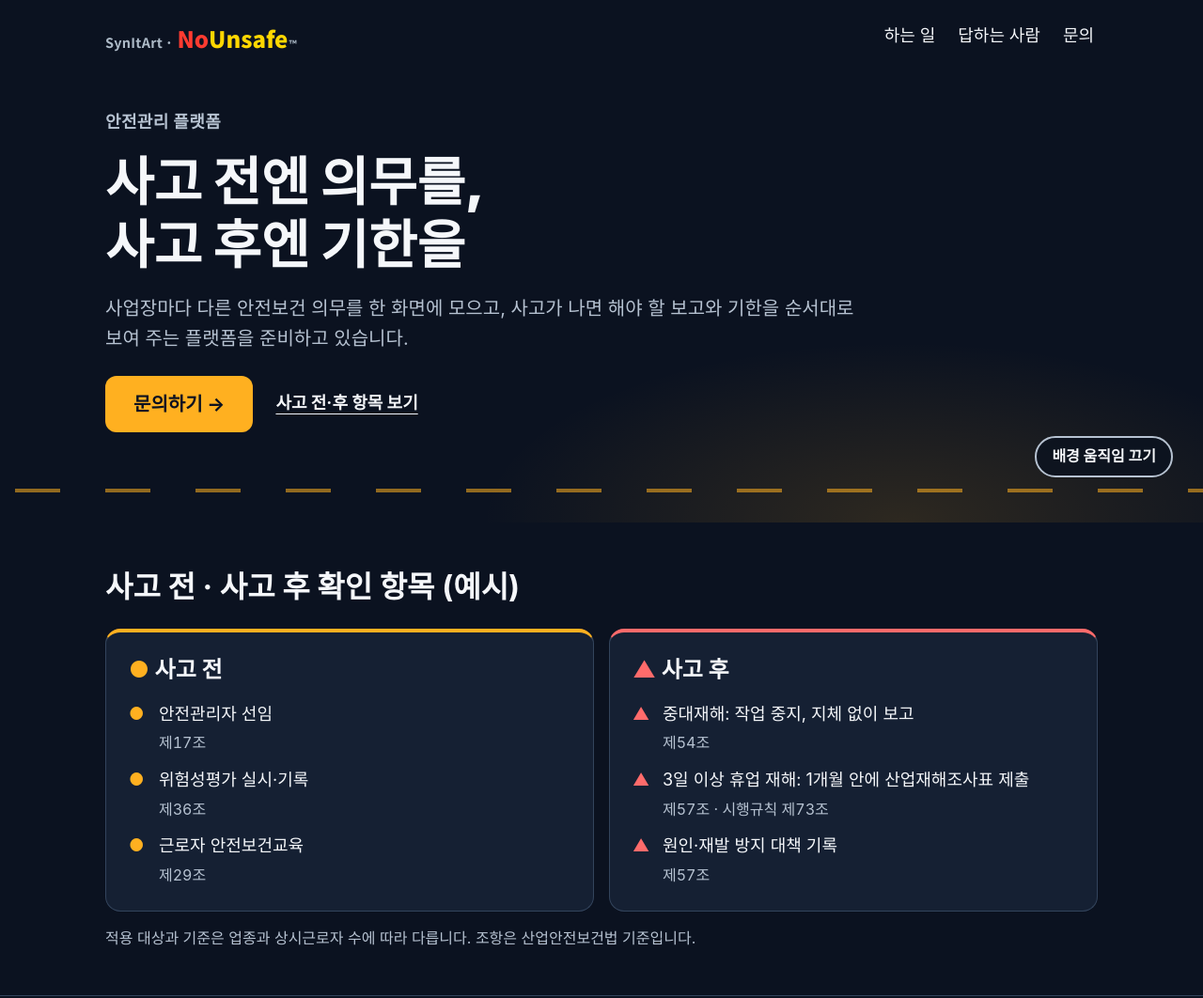
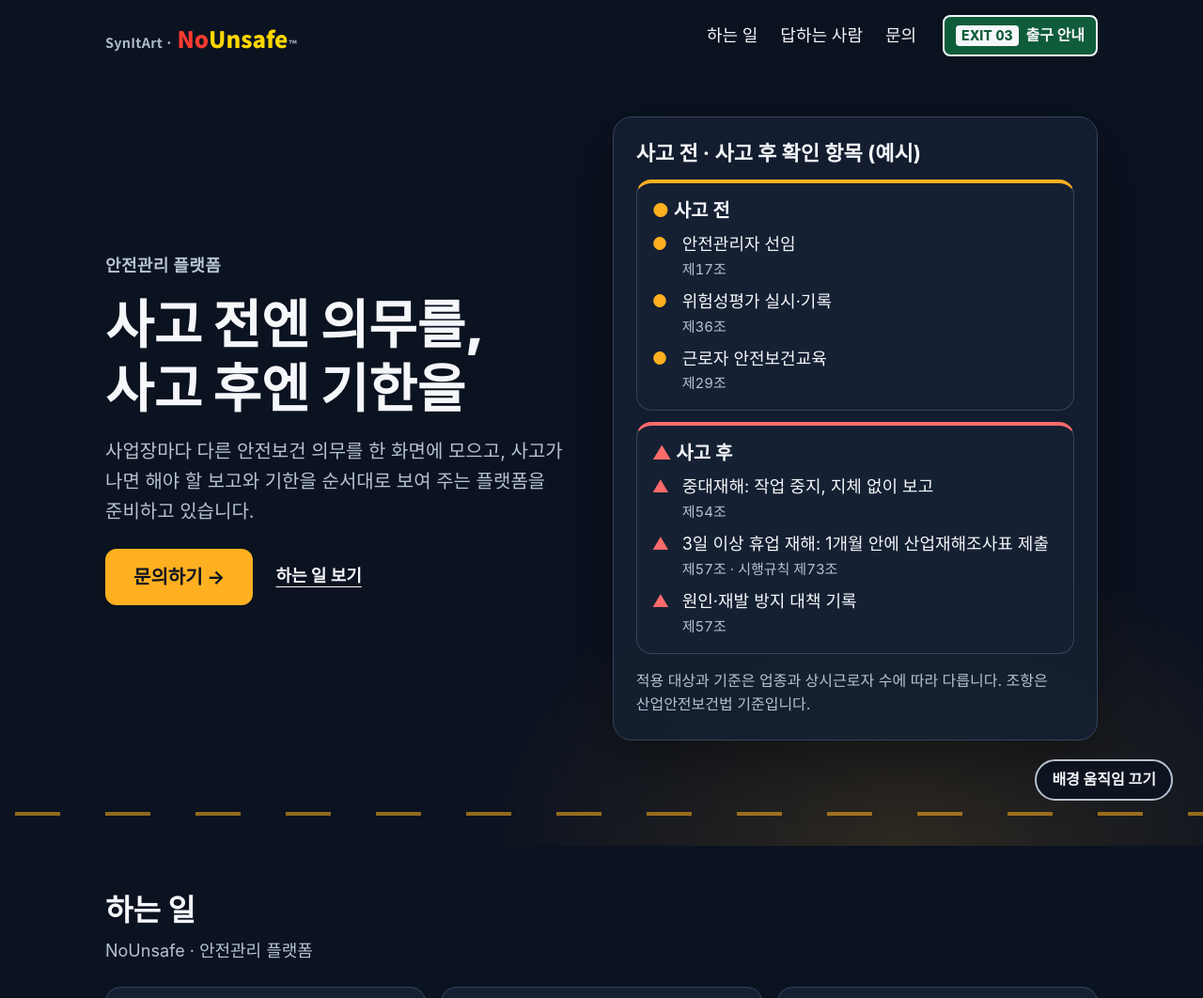
Before and after one commit to LegalItArt/nounsafe-site, a plain HTML site: page index.html in a window 1280 px wide. Shown: the top 1062 px of the page at 94% size. Drawn offline with Linux system fonts and the light colour scheme; a web font is replaced by a local one.

Commit message:
첫 화면 2단, 출구 표지판, 공유 이미지, 파비콘

```diff
--- a/404.html
+++ b/404.html
@@ -5,6 +5,7 @@
 <meta name="viewport" content="width=device-width, initial-scale=1">
 <title>페이지를 찾을 수 없습니다 | NoUnsafe · SynItArt</title>
 <meta name="robots" content="noindex">
+<link rel="icon" href="/favicon.svg" type="image/svg+xml">
 <link rel="stylesheet" href="https://cdn.jsdelivr.net/gh/orioncactus/pretendard@v1.3.9/dist/web/variable/pretendardvariable-dynamic-subset.min.css">
 <link rel="stylesheet" href="https://fonts.googleapis.com/css2?family=Noto+Sans+KR:wght@700;900&display=swap">
 <style>
--- a/index.html
+++ b/index.html
@@ -15,6 +15,12 @@
 <meta property="og:url" content="https://nounsafe.synitart.com/">
 <meta property="og:title" content="NoUnsafe™ · 안전관리 플랫폼 — 사고 전 의무, 사고 후 기한">
 <meta property="og:description" content="사업장 안전보건 의무를 한 화면에 모으고, 사고 후 보고와 기한을 순서대로 보여 주는 안전관리 플랫폼 NoUnsafe. 준비 중.">
+<meta property="og:image" content="https://nounsafe.synitart.com/og.png">
+<meta property="og:image:width" content="1200">
+<meta property="og:image:height" content="630">
+<meta property="og:image:alt" content="NoUnsafe · 안전관리 플랫폼">
+<meta name="twitter:card" content="summary_large_image">
+<link rel="icon" href="/favicon.svg" type="image/svg+xml">
 <meta name="author" content="Syn Dae Sik (신대식, 申大湜)">
 <meta name="theme-color" content="#0B1220">
 <link rel="preconnect" href="https://cdn.jsdelivr.net">
@@ -83,6 +89,29 @@ nav a:hover{color:var(--accent)}
 @media(min-width:720px){.motionbtn{right:32px}}
 @media(prefers-reduced-motion:reduce){.lane i{animation:none}.motionbtn{display:none}}
 
+/* 1. 첫 화면 2단: 글 | 대표 장치 */
+.hero .grid{display:grid;gap:32px;align-items:center}
+.hcopy{display:grid;gap:16px;align-content:start}
+.hpanel{display:grid;gap:12px;padding:24px;border-radius:20px;background:rgb(21 32 51 / .82);border:1px solid var(--border);box-shadow:0 24px 60px rgb(0 0 0 / .35)}
+.hpanel .ph{font-size:22px;line-height:1.35}
+.hpanel .note{margin-top:4px}
+.hpanel .steps{grid-template-columns:1fr;gap:8px}
+.hpanel .steps li{grid-template-columns:44px 1fr;align-items:baseline;gap:2px 12px;padding:12px 16px;border-top:0;border-left:4px solid var(--accent);border-radius:12px}
+.hpanel .steps .sn{grid-row:span 2}
+.hpanel .steps b{font-size:20px}
+.hpanel .twocol{grid-template-columns:repeat(auto-fit,minmax(min(100%,240px),1fr));gap:12px}
+.hpanel .twocol .col{padding:16px}
+.hpanel .twocol h3{font-size:20px}
+.hpanel .twocol ul{gap:8px;margin-top:8px}
+.hpanel .twocol li{gap:0 8px}
+.hpanel .twocol .law{font-size:15px}
+.hpanel .spec th,.hpanel .spec td{padding:10px 12px}
+@media(min-width:960px){.hero .grid{grid-template-columns:minmax(0,1fr) minmax(0,1.05fr);gap:48px}.hero{padding-block:48px 112px}}
+/* 3. 허브로 돌아가는 출구 표지판 */
+.exit{display:inline-flex;align-items:center;gap:8px;min-height:44px;padding:4px 12px;border-radius:8px;background:#0F5C3A;border:2px solid #F5F7FA;color:#F5F7FA;font-weight:800;font-size:16px;text-decoration:none;box-shadow:0 0 0 2px #0B1220}
+.exit .n{background:#F5F7FA;color:#0F5C3A;border-radius:4px;padding:0 6px;font-size:14px;font-variant-numeric:tabular-nums}
+.exit:hover{transform:translateX(-2px)}
+@media(prefers-reduced-motion:reduce){.exit:hover{transform:none}}
 .sec{padding-block:48px}
 .sec+.sec{border-top:1px solid var(--border)}
 .sec-head{display:grid;gap:8px;margin-bottom:24px}
@@ -138,7 +167,8 @@ footer a{color:var(--text);text-decoration:underline;text-underline-offset:4px;d
 
 @media print{
   :root{--bg:#FFFFFF;--surface:#F8FAFC;--text:#0F172A;--muted:#475569;--border:#94A3B8;--hold:#475569;--accent:#7A4200;--on-accent:#FFFFFF;--wa:#0F172A;--wb:#0F172A}
-  .lane,.motionbtn,.glow,.skip{display:none!important}
+  .lane,.motionbtn,.glow,.skip,.exit{display:none!important}
+  .hpanel{box-shadow:none;background:var(--surface)}
   .hero{padding-block:16px}
   .sec,.works li,.steps li,.twocol .col{break-inside:avoid}
   a{color:var(--text)}
@@ -155,27 +185,27 @@ footer a{color:var(--text);text-decoration:underline;text-underline-offset:4px;d
       <a href="#people">답하는 사람</a>
       <a href="#contact">문의</a>
     </nav>
+    <a class="exit" href="https://synitart.com/#exits" aria-label="SynItArt 출구 안내로 돌아가기, EXIT 03"><span class="n">EXIT 03</span><span>출구 안내</span></a>
   </div>
 </header>
 <main id="main">
 <section class="hero" id="top" aria-labelledby="heroH">
   <div class="glow" aria-hidden="true"></div>
-  <div class="wrap">
-    <p class="eyebrow">안전관리 플랫폼</p>
-    <h1 id="heroH">사고 전엔 의무를,<br>사고 후엔 기한을</h1>
-    <p class="lead">사업장마다 다른 안전보건 의무를 한 화면에 모으고, 사고가 나면 해야 할 보고와 기한을 순서대로 보여 주는 플랫폼을 준비하고 있습니다.</p>
-    <div class="cta"><a class="btn btn-fill" href="mailto:synitart@gmail.com?subject=NoUnsafe%20%EB%AC%B8%EC%9D%98">문의하기 →</a><a class="more" href="#detail">사고 전·후 항목 보기</a></div>
+  <div class="wrap grid">
+    <div class="hcopy">
+      <p class="eyebrow">안전관리 플랫폼</p>
+      <h1 id="heroH">사고 전엔 의무를,<br>사고 후엔 기한을</h1>
+      <p class="lead">사업장마다 다른 안전보건 의무를 한 화면에 모으고, 사고가 나면 해야 할 보고와 기한을 순서대로 보여 주는 플랫폼을 준비하고 있습니다.</p>
+      <div class="cta"><a class="btn btn-fill" href="mailto:synitart@gmail.com?subject=NoUnsafe%20%EB%AC%B8%EC%9D%98">문의하기 →</a><a class="more" href="#works">하는 일 보기</a></div>
+    </div>
+    <aside class="hpanel" id="detail" aria-labelledby="detailH">
+      <h2 class="ph" id="detailH">사고 전 · 사고 후 확인 항목 (예시)</h2>
+      <div class="twocol"><div class="col"><h3><span aria-hidden="true">●</span> 사고 전</h3><ul><li><span class="ck" aria-hidden="true">●</span><span>안전관리자 선임</span><span class="law">제17조</span></li><li><span class="ck" aria-hidden="true">●</span><span>위험성평가 실시·기록</span><span class="law">제36조</span></li><li><span class="ck" aria-hidden="true">●</span><span>근로자 안전보건교육</span><span class="law">제29조</span></li></ul></div><div class="col"><h3><span aria-hidden="true">▲</span> 사고 후</h3><ul><li><span class="ck" aria-hidden="true">▲</span><span>중대재해: 작업 중지, 지체 없이 보고</span><span class="law">제54조</span></li><li><span class="ck" aria-hidden="true">▲</span><span>3일 이상 휴업 재해: 1개월 안에 산업재해조사표 제출</span><span class="law">제57조 · 시행규칙 제73조</span></li><li><span class="ck" aria-hidden="true">▲</span><span>원인·재발 방지 대책 기록</span><span class="law">제57조</span></li></ul></div></div>
+      <p class="note">적용 대상과 기준은 업종과 상시근로자 수에 따라 다릅니다. 조항은 산업안전보건법 기준입니다.</p>
+    </aside>
   </div>
   <div class="lane" aria-hidden="true"><i></i></div>
   <button class="motionbtn" id="motionBtn" type="button" aria-pressed="false">배경 움직임 끄기</button>
-</section>
-
-<section class="sec" id="detail" aria-labelledby="detailH">
-  <div class="wrap">
-    <div class="sec-head"><h2 id="detailH">사고 전 · 사고 후 확인 항목 (예시)</h2></div>
-    <div class="twocol"><div class="col"><h3><span aria-hidden="true">●</span> 사고 전</h3><ul><li><span class="ck" aria-hidden="true">●</span><span>안전관리자 선임</span><span class="law">제17조</span></li><li><span class="ck" aria-hidden="true">●</span><span>위험성평가 실시·기록</span><span class="law">제36조</span></li><li><span class="ck" aria-hidden="true">●</span><span>근로자 안전보건교육</span><span class="law">제29조</span></li></ul></div><div class="col"><h3><span aria-hidden="true">▲</span> 사고 후</h3><ul><li><span class="ck" aria-hidden="true">▲</span><span>중대재해: 작업 중지, 지체 없이 보고</span><span class="law">제54조</span></li><li><span class="ck" aria-hidden="true">▲</span><span>3일 이상 휴업 재해: 1개월 안에 산업재해조사표 제출</span><span class="law">제57조 · 시행규칙 제73조</span></li><li><span class="ck" aria-hidden="true">▲</span><span>원인·재발 방지 대책 기록</span><span class="law">제57조</span></li></ul></div></div>
-    <p class="note">적용 대상과 기준은 업종과 상시근로자 수에 따라 다릅니다. 조항은 산업안전보건법 기준입니다.</p>
-  </div>
 </section>
 
 <section class="sec" id="works" aria-labelledby="worksH">
```
Also changed, not shown: favicon.svg (added), og.png (added), 1 other file.
